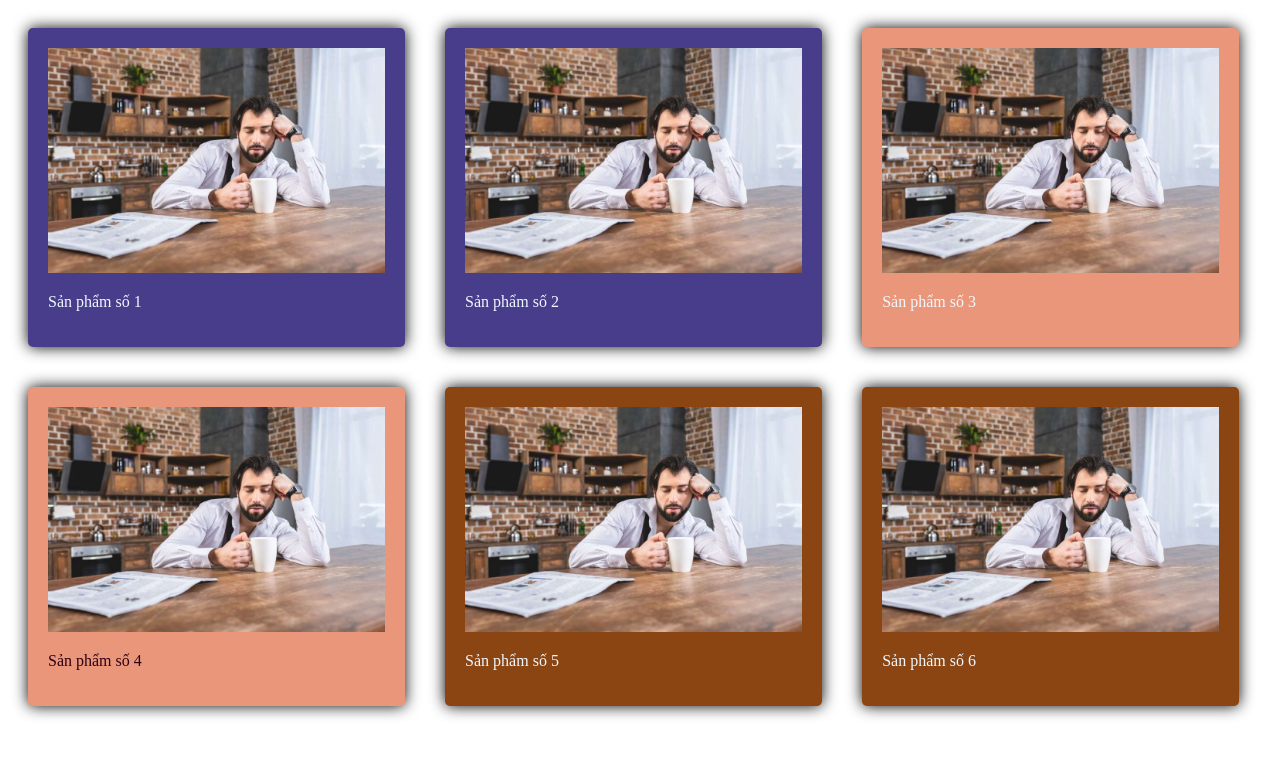
After one commit to yotsubasuzu/BNGW, a PHP site: page /Session3_boxmodel.html in a window 1280 px wide. The commit adds this page. Shown: the top 757 px of the page. Run offline with PHP 8.4, Linux system fonts and the light colour scheme.

Commit message:
Demo Session3 Box Model

```diff
--- /dev/null
+++ b/Session3_boxmodel.html
@@ -0,0 +1,34 @@
+<!DOCTYPE html>
+<html lang="en">
+<head>
+    <meta charset="UTF-8">
+    <title>Box Model</title>
+    <link rel="stylesheet" href="css/Session3_boxmodel.css">
+</head>
+<body>
+    <div id="first">
+        <img src="imgs/BBUHADp.jpg"/>
+        <p>Sản phẩm số 1</p>
+    </div>
+    <div class="C1">
+        <img src="imgs/BBUHADp.jpg"/>
+        <p>Sản phẩm số 2</p>
+    </div>
+    <div class="C2">
+        <img src="imgs/BBUHADp.jpg"/>
+        <p>Sản phẩm số 3</p>
+    </div>
+    <div class="C2">
+        <img src="imgs/BBUHADp.jpg"/>
+        <p id="ppx" class="pp">Sản phẩm số 4</p>
+    </div>
+    <div class="C3">
+        <img src="imgs/BBUHADp.jpg"/>
+        <p>Sản phẩm số 5</p>
+    </div>
+    <div id="last">
+        <img src="imgs/BBUHADp.jpg"/>
+        <p>Sản phẩm số 6</p>
+    </div>
+</body>
+</html>
--- /dev/null
+++ b/css/Session3_boxmodel.css
@@ -0,0 +1,51 @@
+img{
+    max-width: 100%;
+}
+div{
+    float:left;
+    width: calc(33% - 40px);
+    height: 25%;
+    /*border: 1px solid #f0f0f0;*/
+    padding: 20px; /* 15px 10px 20px 25px*/
+    margin: 20px;
+    box-sizing: border-box;
+    box-shadow: 0 0 15px #000000;
+    border-radius: 5px;
+    display: block;
+    opacity: 100%;
+    transition: all 500ms;
+}
+div:hover{
+    background-color: #697063;
+}
+#first{
+    background-color: darkslateblue;
+}
+#last{
+    background-color: saddlebrown;
+}
+.C1{
+    background-color: darkslateblue;
+}
+.C2{
+    background-color: darksalmon;
+}
+.C3{
+    background-color: saddlebrown;
+}
+/*Mức độ ưu tiên*/
+#ppx{
+    color: #2d0010;
+}
+.pp{
+    color: coral;
+}
+body div p{
+    color: aliceblue;
+}
+div p{
+    color: chocolate;
+}
+p{
+    color: darkviolet; /*/!important
+}
--- a/css/session2.css
+++ b/css/session2.css
@@ -13,7 +13,7 @@ h1{
     border: 10px solid aquamarine;
 
 }
-p {
+p{
     color: #223344;
     font-size: 16px;
     line-height: 1.25;
```
